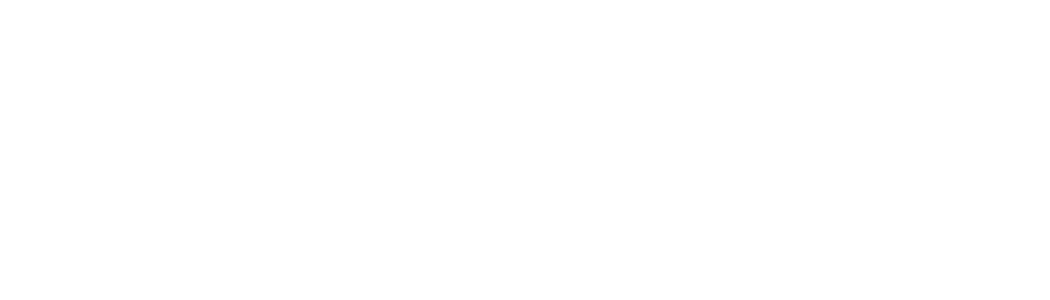
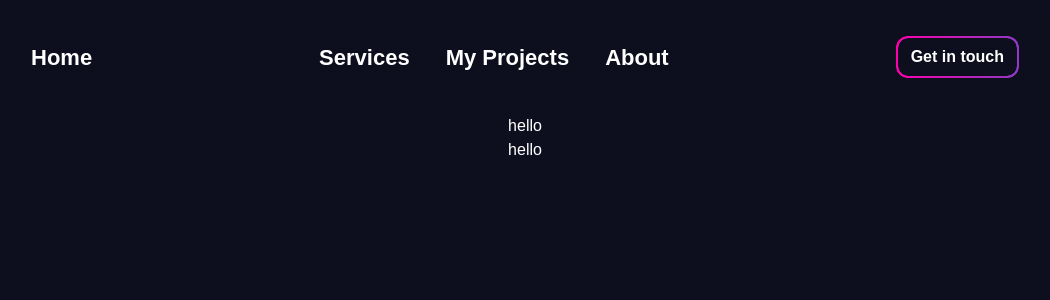
Before and after one commit to Francescostefan1998/my-portfolio, a React (Create React App) app: page / in a window 1280 px wide. Shown: the top 300 px of the page, without its empty margins (115-1165 px from the left). Built offline with nearby package versions, Linux system fonts and the light colour scheme.

Commit message:
adding background animations

```diff
--- a/src/App.css
+++ b/src/App.css
@@ -1,38 +1,18 @@
-.App {
-  text-align: center;
+:root {
+  --main-background-color: #0e0f1e;
 }
 
-.App-logo {
-  height: 40vmin;
-  pointer-events: none;
+.App {
+  width: 100%;
+  text-align: center;
+  background-color: var(--main-background-color);
+  min-height: 100vh;
+  color: white;
+  font-family: Ppneuemachina, sans-serif;
 }
 
-@media (prefers-reduced-motion: no-preference) {
-  .App-logo {
-    animation: App-logo-spin infinite 20s linear;
-  }
+.my-display-flex {
+  display: flex;
+  align-items: center;
+  justify-content: space-between;
 }
-
-.App-header {
-  background-color: #282c34;
-  min-height: 100vh;
-  display: flex;
-  flex-direction: column;
-  align-items: center;
-  justify-content: center;
-  font-size: calc(10px + 2vmin);
-  color: white;
-}
-
-.App-link {
-  color: #61dafb;
-}
-
-@keyframes App-logo-spin {
-  from {
-    transform: rotate(0deg);
-  }
-  to {
-    transform: rotate(360deg);
-  }
-}
--- a/src/App.tsx
+++ b/src/App.tsx
@@ -1,9 +1,18 @@
 import React from "react";
 import "./App.css";
 import "bootstrap/dist/css/bootstrap.min.css";
-
+import MyNavBar from "./components/MyNavBar/MyNavBar";
+import MyHome from "./components/MyHome/MyHome";
 function App() {
-  return <div className="App"></div>;
+  return (
+    <div className="App">
+      <MyNavBar />
+      <MyHome />
+      hello
+      <br />
+      hello
+    </div>
+  );
 }
 
 export default App;
--- /dev/null
+++ b/src/components/MyHome/MyHome.tsx
@@ -0,0 +1,11 @@
+import "./myHome.css";
+
+const MyHome = () => {
+  return (
+    <div>
+      <div></div>
+    </div>
+  );
+};
+
+export default MyHome;
--- /dev/null
+++ b/src/components/MyNavBar/MyNavBar.tsx
@@ -0,0 +1,21 @@
+import "./myNavBar.css";
+
+const MyNavBar = () => {
+  return (
+    <div id="myNavBar">
+      <div className="my-display-flex my-NavBar-left-component">Home</div>
+      <div className="my-display-flex my-NavBar-central-component">
+        <div className="inner-navbar-sections ">Services</div>
+        <div className="inner-navbar-sections">My Projects</div>
+        <div className="inner-navbar-sections">About</div>
+      </div>
+      <div className="my-display-flex my-NavBar-right-component">
+        <div className="button-home">
+          <div className="button-home--contact w-button">Get in touch</div>
+        </div>
+      </div>
+    </div>
+  );
+};
+
+export default MyNavBar;
--- /dev/null
+++ b/src/components/MyNavBar/myNavBar.css
@@ -0,0 +1,82 @@
+#myNavBar {
+  width: 100%;
+  display: flex;
+  justify-content: space-between;
+  padding: 36px;
+  padding-inline: 146px;
+  align-items: center;
+  font-weight: 600;
+  position: sticky;
+  top: 0px;
+  left: 0px;
+  backdrop-filter: blur(5px);
+  background: linear-gradient(
+    to bottom,
+    var(--main-background-color) 0%,
+    rgba(255, 255, 255, 0) 100%
+  );
+}
+.my-NavBar-central-component {
+  gap: 36px;
+  font-size: 22px;
+}
+.my-NavBar-left-component {
+  font-size: 22px;
+}
+.button-home--contact:hover {
+  background-image: linear-gradient(to right, #f300ae, #8e39c5);
+  border-radius: 12px;
+  padding-inline: 15px;
+}
+.button-home::before,
+.button-home--contact::before,
+.button-home--services::before {
+  content: "";
+  position: absolute;
+  top: 0;
+  left: 0;
+  right: 0;
+  bottom: 0;
+  padding: 10px;
+  padding-inline: 14px;
+  border-radius: 12px;
+  border: 2px solid transparent;
+  background: linear-gradient(90deg, #fe00ae, #8e39c5) border-box;
+  -webkit-mask: linear-gradient(#fff 0 0) padding-box, linear-gradient(#fff 0 0);
+  -webkit-mask-composite: destination-out;
+  mask-composite: exclude;
+}
+
+.my-NavBar-right-component {
+  position: relative;
+}
+.button-home--contact {
+  background-color: rgba(0, 0, 0, 0);
+
+  margin-left: auto;
+  padding-left: 15px;
+  padding-right: 15px;
+  font-family: Graphik web, sans-serif;
+  border-radius: 12px;
+  font-weight: 700;
+
+  transition: background-color 0.2s;
+}
+.w-button {
+  color: #fff;
+  line-height: inherit;
+  cursor: pointer;
+
+  border: 0;
+  border-radius: 0;
+  padding: 9px 15px;
+  text-decoration: none;
+  display: inline-block;
+}
+
+.inner-navbar-sections {
+  cursor: pointer;
+}
+.my-NavBar-left-component {
+  cursor: pointer;
+}
```
Also changed, not shown: src/components/PinkCircle/PinkCircle.tsx (added, +18 -0 lines), src/components/PinkCircle/pinkCircle.css (added, +12 -0 lines), src/components/MyHome/myHome.css (added).
